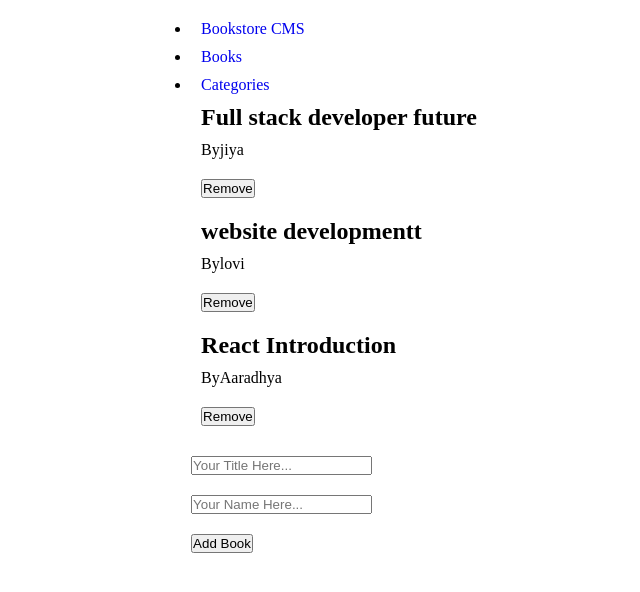
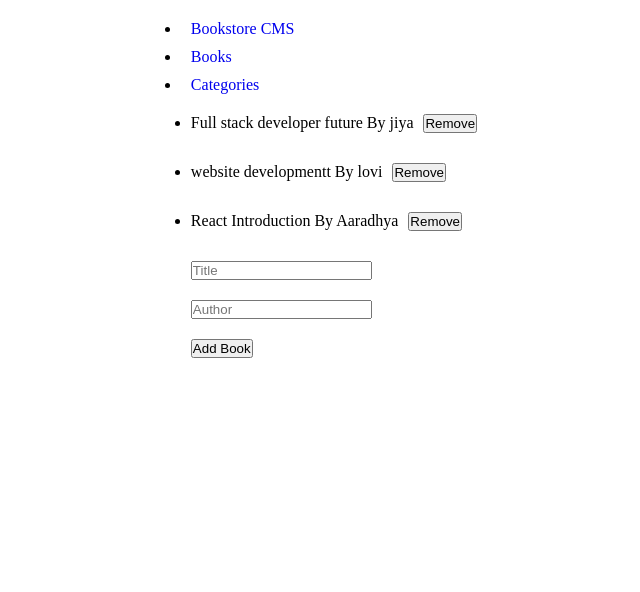
Before and after one commit to LoviMadaan/bookstore, a React (Create React App) app: page / in a window 1280 px wide. Shown: the top 592 px of the page, without its empty margins (301-941 px from the left). Built offline with nearby package versions, Linux system fonts and the light colour scheme.

Commit message:
connected react-redux

```diff
--- a/package.json
+++ b/package.json
@@ -13,6 +13,7 @@
     "react-redux": "^8.0.5",
     "react-router-dom": "^6.10.0",
     "react-scripts": "5.0.1",
+    "uuid": "^9.0.0",
     "web-vitals": "^2.1.4"
   },
   "scripts": {
--- a/src/components/Categories/Categories.js
+++ b/src/components/Categories/Categories.js
@@ -1,7 +1,13 @@
-const BookCategories = () => (
-  <>
-    <h1>Categories</h1>
-    <button type="button" className="button-status">Check Status</button>
-  </>
-);
+import { useSelector } from 'react-redux';
+
+const BookCategories = () => {
+  const bookCategorie = useSelector((store) => store.categories.bookName);
+
+  return (
+    <>
+      <h1>{bookCategorie}</h1>
+      <button type="button" className="button-status">Check Status</button>
+    </>
+  );
+};
 export default BookCategories;
--- a/src/components/Todo/Todo.js
+++ b/src/components/Todo/Todo.js
@@ -1,29 +1,44 @@
-import React from 'react';
 import '../style/Style.css';
-import { useSelector } from 'react-redux';
+import { useDispatch, useSelector } from 'react-redux';
+import { bookAdd, bookRemove } from '../../redux/books/bookSlice';
 
 const BookTodo = () => {
   const { bookData } = useSelector((store) => store.user);
+  const dispatch = useDispatch();
+
+  const handleSubmit = (event) => {
+    event.preventDefault();
+    const formData = new FormData(event.target);
+    const newBook = {
+      title: formData.get('title'),
+      author: formData.get('author'),
+    };
+    dispatch(bookAdd(newBook));
+  };
   return (
     <>
       <div className="container">
+        <ul>
+          {bookData.map((item) => (
 
-        {bookData.map((item) => (
-          <div key={item.id}>
-            <h2>{item.title}</h2>
-            <p>
+            <li key={item.item_id}>
+              {item.title}
+              {' '}
               By
+              {' '}
               {item.author}
-            </p>
-            <button type="button" id="remove">Remove</button>
-          </div>
-        ))}
+              <button type="button" id="remove" onClick={() => dispatch(bookRemove(item.item_id))}>Remove</button>
+            </li>
 
-        <input type="text" id="title" placeholder="Your Title Here..." />
-        <br />
-        <input type="text" id="name" placeholder="Your Name Here..." />
-        <br />
-        <button type="submit">Add Book</button>
+          ))}
+        </ul>
+        <form onSubmit={handleSubmit}>
+          <input type="text" name="title" placeholder="Title" />
+          <br />
+          <input type="text" name="author" placeholder="Author" />
+          <br />
+          <button type="submit">Add Book</button>
+        </form>
       </div>
     </>
   );
--- a/src/redux/books/bookSlice.js
+++ b/src/redux/books/bookSlice.js
@@ -1,4 +1,5 @@
 import { createSlice } from '@reduxjs/toolkit';
+import { v4 as uuidv4 } from 'uuid';
 import data from '../../components/Todo/TodoData';
 
 const initialState = {
@@ -10,11 +11,15 @@ const userSlice = createSlice({
   initialState,
   reducers: {
     bookAdd: (state, action) => {
-      state.push(action.payload);
+      const addNew = {
+        item_id: uuidv4(),
+        title: action.payload.title,
+        author: action.payload.author,
+      };
+      state.bookData.push(addNew);
     },
     bookRemove: (state, action) => {
-      const bookId = action.payload;
-      state.bookData.filter((item) => item.id !== bookId);
+      state.bookData = state.bookData.filter((book) => book.item_id !== action.payload);
     },
   },
 });
```
Also changed, not shown: 1 other file (tests, documents, lock files or other folders).
